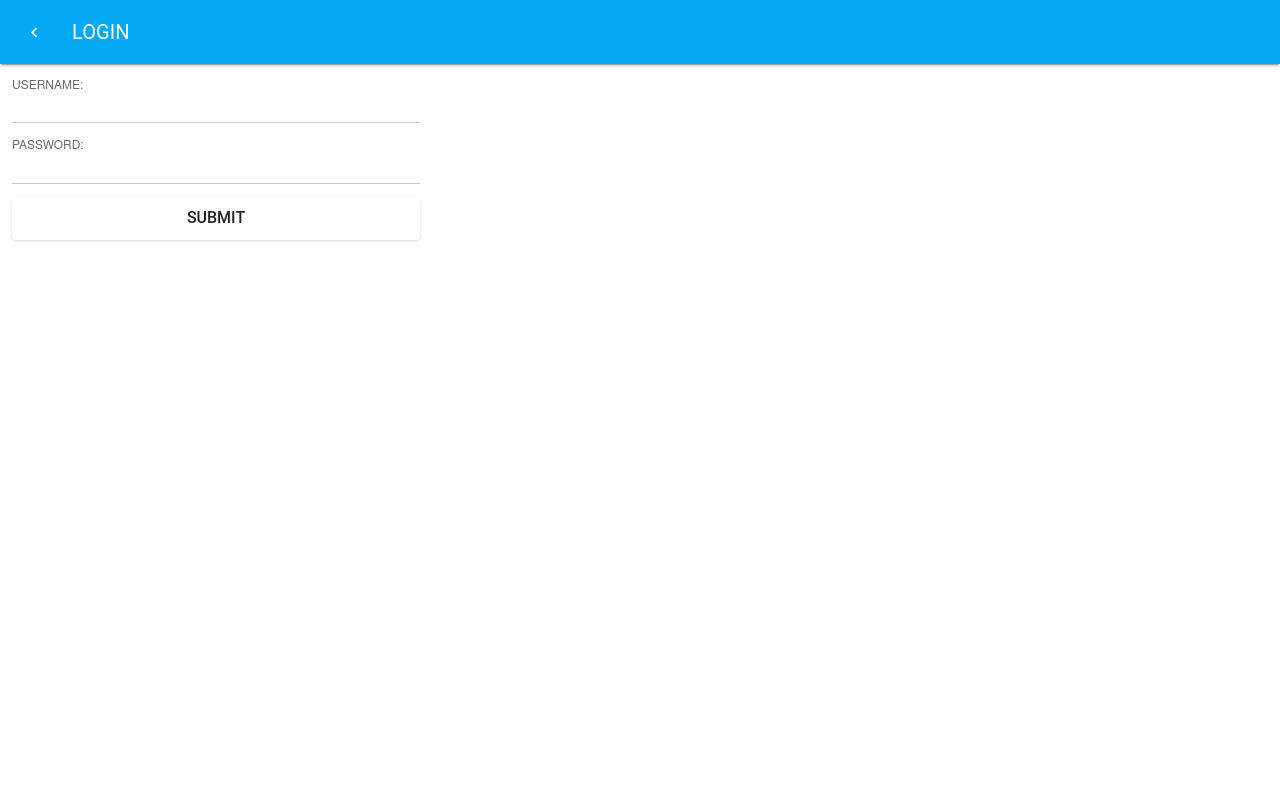
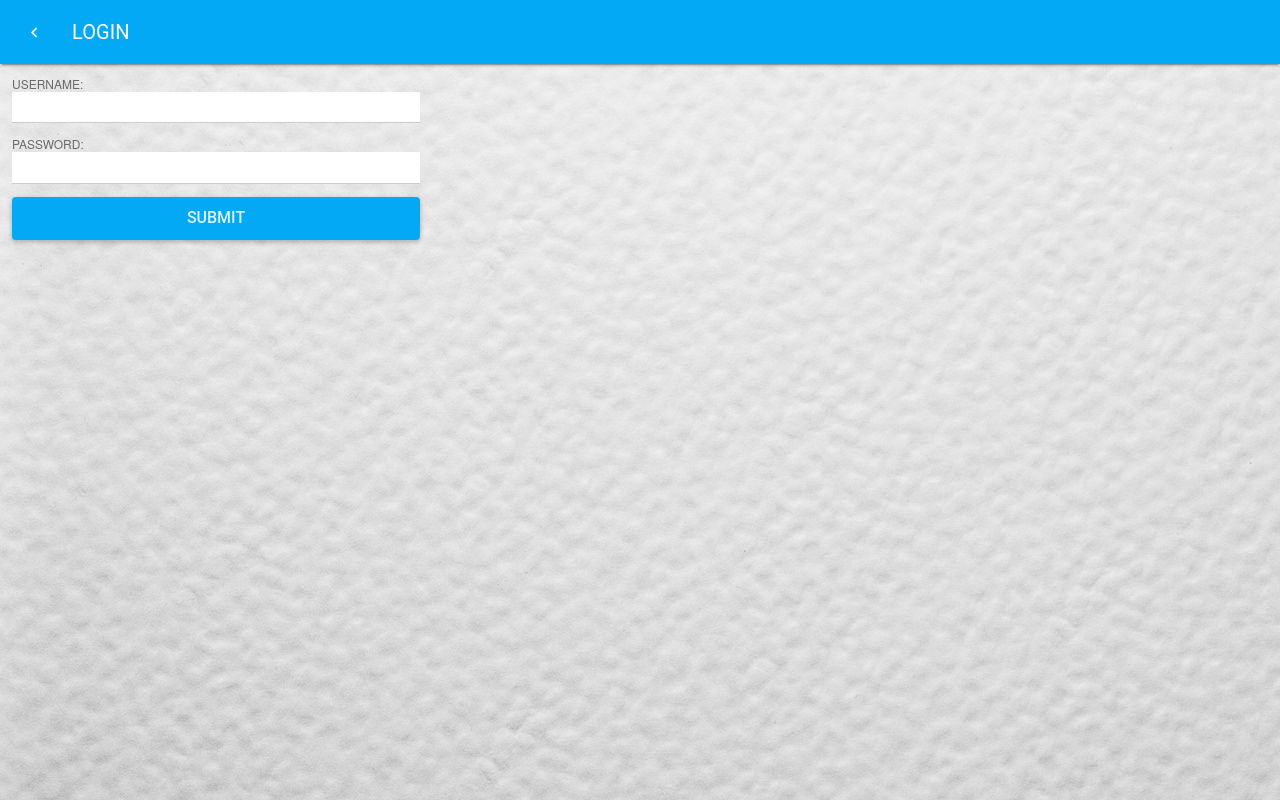
Before and after one commit to Prakash-Ramasamy/booking-slot-app, a plain HTML site: page login.html in a window 1280 px wide. Drawn offline with Linux system fonts and the light colour scheme.

Commit message:
button color change, and background change

```diff
--- a/css/app.css
+++ b/css/app.css
@@ -142,3 +142,26 @@ h1 {
              {
                 background:red !important;
              }*/
+
+
+
+             .ui-page {
+                background: url("../img/bg3.jpg");
+             }
+             /*
+            .ui-content  {
+            position: relative;
+            z-index: 1;
+            }
+
+            .ui-content:before {
+            content: " ";
+            position: absolute;
+            top: 0;
+            left: 0;
+            width: 100%;
+            height: 100px;
+            opacity: .5;
+            z-index: -1;
+            background: url("../img/bg1.jpg");
+            }*/
--- a/login.html
+++ b/login.html
@@ -51,7 +51,7 @@
                         </div>
                         <div class="box">
                             <label for="submit"></label>
-                            <input type="submit" name="submit" id="submit" value="submit">
+                            <button type="submit" class="ui-btn ui-btn-raised clr-primary waves-effect waves-button waves-effect waves-button">Submit</button>
                         </div>
                     </div>
                 </div>
```
Also changed, not shown: register.html (+1 -1 lines), img/bg3.jpg (added).
